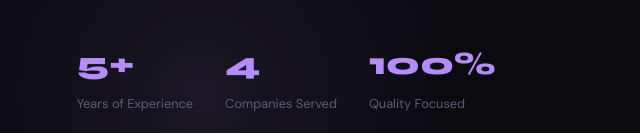
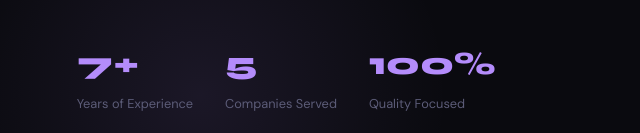
Before and after one commit to Amatuz/amatuz.github.io, a plain HTML site: page index.html in a window 1280 px wide. Shown: the part 667-800 px from the top of the page, 0-640 px from the left. Drawn offline with Linux system fonts and the light colour scheme.

Commit message:
Update index.html

```diff
--- a/index.html
+++ b/index.html
@@ -404,11 +404,11 @@
       </div>
       <div class="hero-stats">
         <div>
-          <div class="stat-num">5+</div>
+          <div class="stat-num">7+</div>
           <div class="stat-label">Years of Experience</div>
         </div>
         <div>
-          <div class="stat-num">4</div>
+          <div class="stat-num">5</div>
           <div class="stat-label">Companies Served</div>
         </div>
         <div>
```
